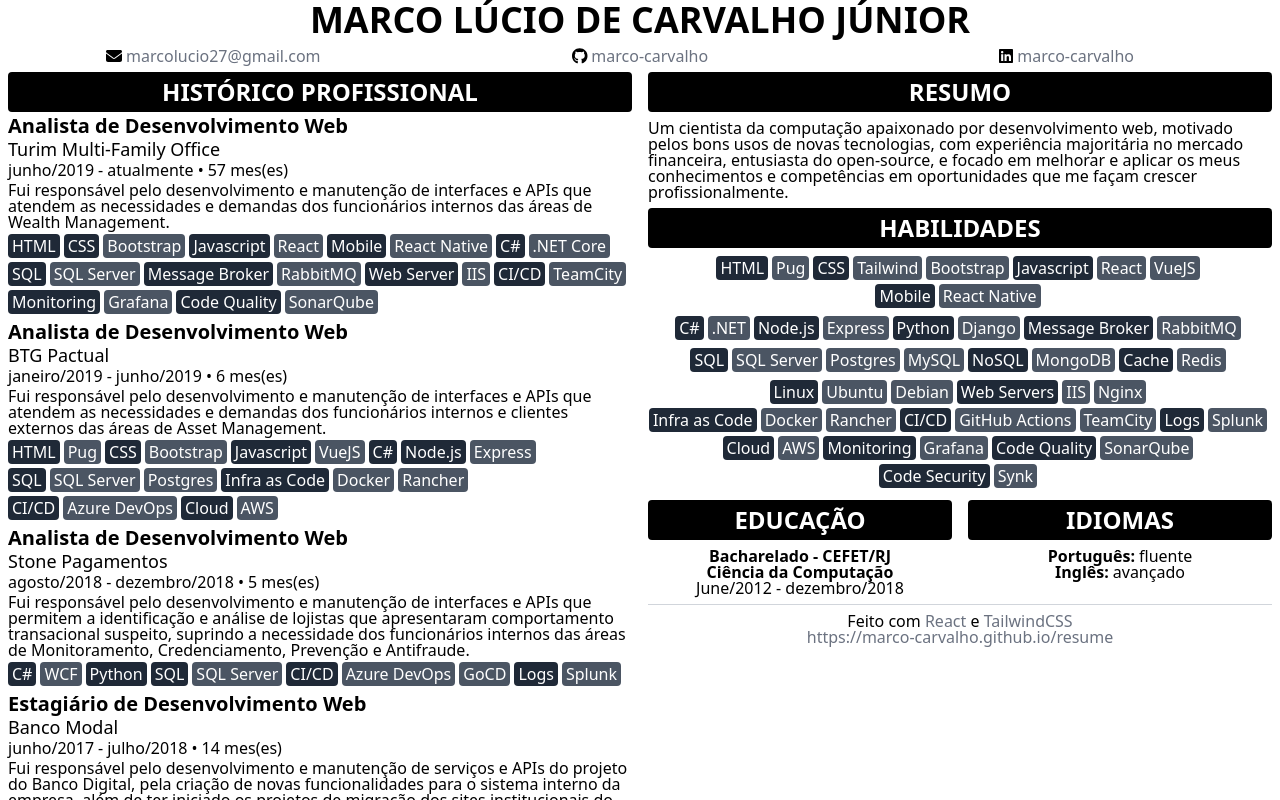
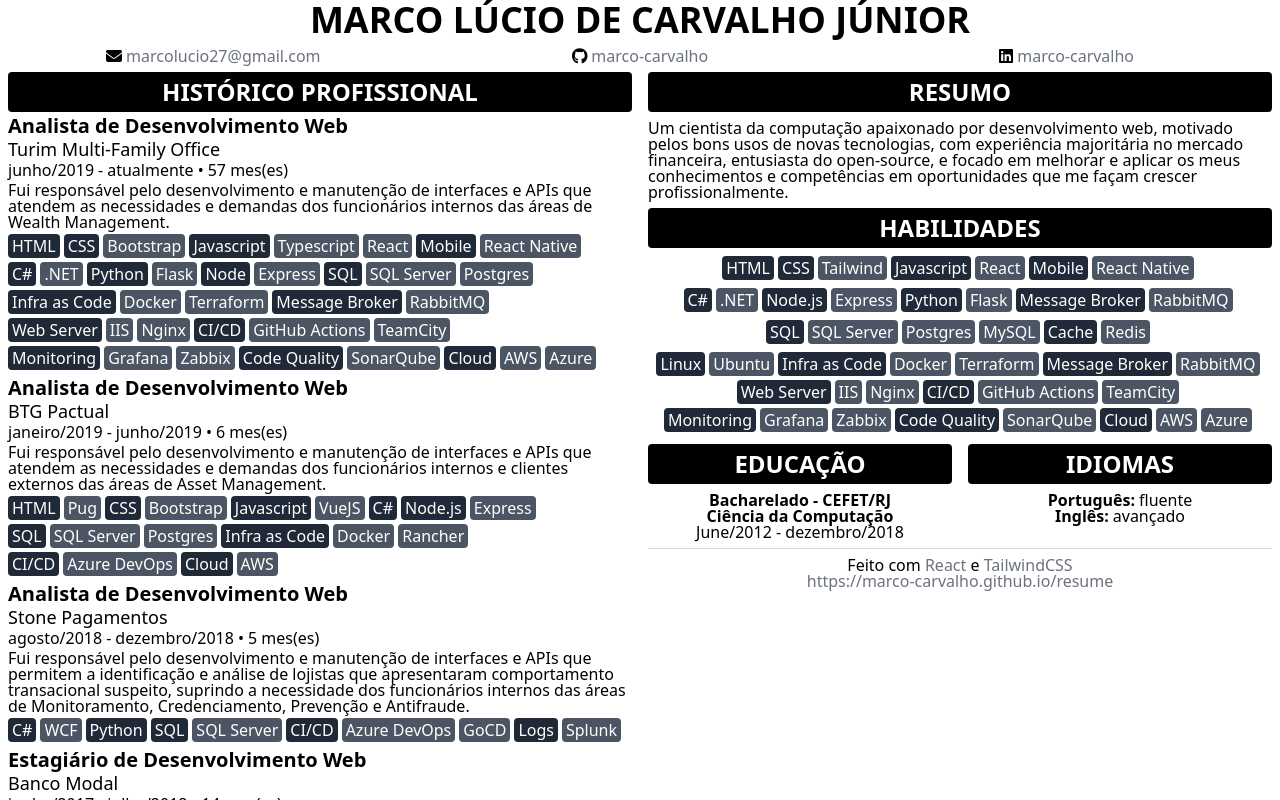
Before and after one commit to marco-carvalho/resume, a React (Create React App) app: page / in a window 1280 px wide. Shown: the top 800 px of the page. Built offline with nearby package versions, Linux system fonts and the light colour scheme.

Commit message:
Update App.tsx

```diff
--- a/src/App.tsx
+++ b/src/App.tsx
@@ -23,15 +23,19 @@
         technologies: [
           { name: "HTML" },
           { name: "CSS", subtechnologies: ["Bootstrap"] },
-          { name: "Javascript", subtechnologies: ["React"] },
+          { name: "Javascript", subtechnologies: ["Typescript", "React"] },
           { name: "Mobile", subtechnologies: ["React Native"] },
-          { name: "C#", subtechnologies: [".NET Core"] },
-          { name: "SQL", subtechnologies: ["SQL Server"] },
+          { name: "C#", subtechnologies: [".NET"] },
+          { name: "Python", subtechnologies: ["Flask"] },
+          { name: "Node", subtechnologies: ["Express"] },
+          { name: "SQL", subtechnologies: ["SQL Server", "Postgres"] },
+          { name: "Infra as Code", subtechnologies: ["Docker", "Terraform"] },
           { name: "Message Broker", subtechnologies: ["RabbitMQ"] },
-          { name: "Web Server", subtechnologies: ["IIS"] },
-          { name: "CI/CD", subtechnologies: ["TeamCity"] },
-          { name: "Monitoring", subtechnologies: ["Grafana"] },
+          { name: "Web Server", subtechnologies: ["IIS", "Nginx"] },
+          { name: "CI/CD", subtechnologies: ["GitHub Actions", "TeamCity"] },
+          { name: "Monitoring", subtechnologies: ["Grafana", "Zabbix"] },
           { name: "Code Quality", subtechnologies: ["SonarQube"] },
+          { name: "Cloud", subtechnologies: ["AWS", "Azure"] },
         ]
       },
       {
@@ -122,9 +126,9 @@
       {
         name: "Front End",
         technologies: [
-          { name: "HTML", subtechnologies: ["Pug"] },
-          { name: "CSS", subtechnologies: ["Tailwind", "Bootstrap"] },
-          { name: "Javascript", subtechnologies: ["React", "VueJS"] },
+          { name: "HTML" },
+          { name: "CSS", subtechnologies: ["Tailwind"] },
+          { name: "Javascript", subtechnologies: ["React"] },
           { name: "Mobile", subtechnologies: ["React Native"] },
         ]
       },
@@ -133,7 +137,7 @@
         technologies: [
           { name: "C#", subtechnologies: [".NET"] },
           { name: "Node.js", subtechnologies: ["Express"] },
-          { name: "Python", subtechnologies: ["Django"] },
+          { name: "Python", subtechnologies: ["Flask"] },
           { name: "Message Broker", subtechnologies: ["RabbitMQ"] },
         ]
       },
@@ -141,22 +145,20 @@
         name: "DBA",
         technologies: [
           { name: "SQL", subtechnologies: ["SQL Server", "Postgres", "MySQL"] },
-          { name: "NoSQL", subtechnologies: ["MongoDB"] },
           { name: "Cache", subtechnologies: ["Redis"] },
         ]
       },
       {
         name: "DevOps",
         technologies: [
-          { name: "Linux", subtechnologies: ["Ubuntu", "Debian"] },
-          { name: "Web Servers", subtechnologies: ["IIS", "Nginx"] },
-          { name: "Infra as Code", subtechnologies: ["Docker", "Rancher"] },
+          { name: "Linux", subtechnologies: ["Ubuntu"] },
+          { name: "Infra as Code", subtechnologies: ["Docker", "Terraform"] },
+          { name: "Message Broker", subtechnologies: ["RabbitMQ"] },
+          { name: "Web Server", subtechnologies: ["IIS", "Nginx"] },
           { name: "CI/CD", subtechnologies: ["GitHub Actions", "TeamCity"] },
-          { name: "Logs", subtechnologies: ["Splunk"] },
-          { name: "Cloud", subtechnologies: ["AWS"] },
-          { name: "Monitoring", subtechnologies: ["Grafana"] },
+          { name: "Monitoring", subtechnologies: ["Grafana", "Zabbix"] },
           { name: "Code Quality", subtechnologies: ["SonarQube"] },
-          { name: "Code Security", subtechnologies: ["Synk"] },
+          { name: "Cloud", subtechnologies: ["AWS", "Azure"] },
         ]
       }
     ],
```
